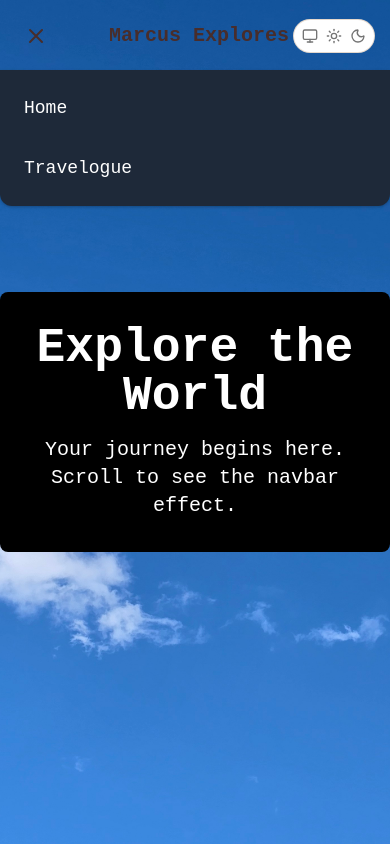
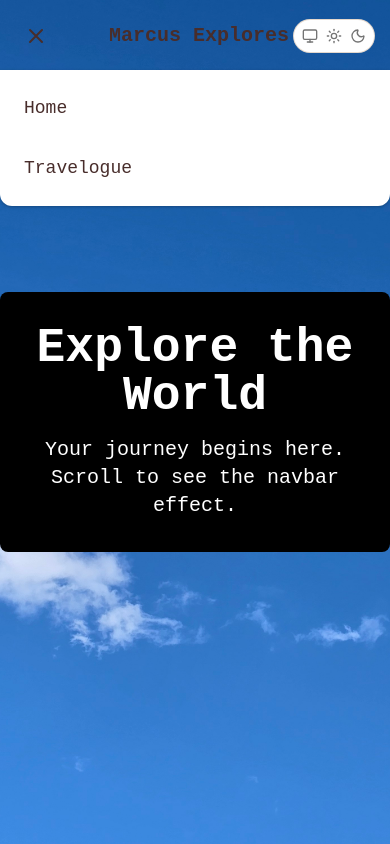
Before and after one commit to marcusexplores/marcusexplores.github.io, a React (Vite) app: page / in a window 390 px wide. Both pictures are taken after a click on the button 36 px from the left and 36 px from the top of the page. Shown: the top 844 px of the page. Built offline with nearby package versions, Linux system fonts and the light colour scheme.

Commit message:
fix basic nav menu logic for animation

```diff
--- a/src/components/navigation/NavigationBar.tsx
+++ b/src/components/navigation/NavigationBar.tsx
@@ -1,5 +1,5 @@
 import { useState, useEffect, useCallback, useMemo } from "react";
-import { motion } from "motion/react";
+import { AnimatePresence, motion } from "motion/react";
 import { NavigationMenu } from "./NavigationMenu";
 import { NavigationBarCenter } from "./NavigationBarCenter";
 import { NavigationBarLeft } from "./NavigationBarLeft";
@@ -19,11 +19,7 @@ export const NavigationBar = () => {
   // Set the header's dynamic style classes
   const headerClass = useMemo(() => {
     return `fixed top-0 left-0 right-0 z-50 transition-all duration-300 ease-in-out px-4 md:px-8 py-4
-      ${
-        isScrolledDown
-          ? "bg-gray-900 shadow-xl border-b border-gray-700"
-          : "bg-transparent border-b border-transparent"
-      }`;
+      ${isScrolledDown ? "bg-gray-900 " : "bg-transparent"}`;
   }, [isScrolledDown]);
 
   // Framer Motion variants for the hide/show animation
@@ -31,6 +27,10 @@ export const NavigationBar = () => {
     visible: { y: 0, opacity: 1 },
     hidden: { y: "-100%", opacity: 0 },
   };
+
+  const handleCloseMenu = useCallback(() => {
+    setIsMenuOpen(false);
+  }, []);
 
   // Debounced scroll handler logic
   const handleScroll = useCallback(() => {
@@ -65,23 +65,41 @@ export const NavigationBar = () => {
     };
   }, [handleScroll]);
 
-  // Close menu when links are clicked or scroll state changes
-  const handleNavigationItemClick = () => {
-    if (isMenuOpen) {
-      setIsMenuOpen(false);
+  // Close menu if scrolling down (when visible state changes)
+  useEffect(() => {
+    if (!isVisible && isMenuOpen) {
+      handleCloseMenu();
     }
+  }, [isVisible, isMenuOpen, handleCloseMenu]);
+
+  const handleMenuIconClick = () => {
+    setIsMenuOpen(!isMenuOpen);
   };
 
-  const handleMenuIconClick = () => {
-    setIsMenuOpen(!isMenuOpen)
-  }
+  // Attach global closing event listeners (Escape key, popstate)
+  useEffect(() => {
+    if (!isMenuOpen) return;
 
-  // Close menu if scrolling down
-  useEffect(() => {
-    if (!isVisible && isMenuOpen) {
-      setIsMenuOpen(false);
-    }
-  }, [isVisible, isMenuOpen]);
+    // 1. Escape Key Handler
+    const handleKeydown = (event: KeyboardEvent) => {
+      if (event.key === "Escape") {
+        handleCloseMenu();
+      }
+    };
+
+    // 2. Popstate (Browser back/forward) Handler
+    const handlePopstate = () => {
+      handleCloseMenu();
+    };
+
+    window.addEventListener("keydown", handleKeydown);
+    window.addEventListener("popstate", handlePopstate);
+
+    return () => {
+      window.removeEventListener("keydown", handleKeydown);
+      window.removeEventListener("popstate", handlePopstate);
+    };
+  }, [isMenuOpen, handleCloseMenu]); // Depend on isMenuOpen to only activate listeners when needed
 
   return (
     <>
@@ -93,16 +111,21 @@ export const NavigationBar = () => {
         transition={{ duration: 0.2 }}
       >
         <div className="flex justify-between items-center max-w-7xl mx-auto">
-          <NavigationBarLeft isMenuOpen={isMenuOpen} onMenuClick={handleMenuIconClick} onLogoClick={handleNavigationItemClick} />
-          <NavigationBarCenter onLogoClick={handleNavigationItemClick} />
-          <NavigationBarRight onNavigationItemClick={handleNavigationItemClick} />
+          <NavigationBarLeft
+            isMenuOpen={isMenuOpen}
+            onMenuClick={handleMenuIconClick}
+            onLogoClick={handleCloseMenu}
+          />
+          <NavigationBarCenter onLogoClick={handleCloseMenu} />
+          <NavigationBarRight
+            onNavigationItemClick={handleCloseMenu}
+          />
         </div>
       </motion.div>
 
-      {isMenuOpen && (
-        <NavigationMenu isScrolledDown={isScrolledDown} onItemClick={handleNavigationItemClick}
-        />
-      )}
+      <AnimatePresence>
+        {isMenuOpen && <NavigationMenu onClose={handleCloseMenu} />}
+      </AnimatePresence>
     </>
   );
 };
--- a/src/components/navigation/NavigationMenu.tsx
+++ b/src/components/navigation/NavigationMenu.tsx
@@ -2,22 +2,23 @@ import { Link } from "react-router";
 import { motion } from "motion/react";
 import { cn } from "@/functions/cn";
 import { navigationMenuItems } from "./data/items";
+import { NavigationMenuBackdrop } from "./NavigationMenuBackdrop";
 
 interface NavigationMenuProps {
-  isScrolledDown: boolean;
-  onItemClick: () => void;
+  onClose: () => void;
 }
 
-export const NavigationMenu = ({ isScrolledDown, onItemClick }: NavigationMenuProps) => (
+export const NavigationMenu = ({ onClose }: NavigationMenuProps) => (
+  <NavigationMenuBackdrop onClick={onClose}>
     <motion.div
       initial={{ opacity: 0, y: -10 }}
       animate={{ opacity: 1, y: 0 }}
       exit={{ opacity: 0, y: -10 }}
-    transition={{ duration: 0.2 }}
+      transition={{ duration: 0.3, ease: "easeOut" }}
+      onClick={(e) => { e.stopPropagation(); }} // Stop click events from propagating to the backdrop div (closing the menu)
       className={cn(
-      "fixed inset-x-0 top-[70px]",
-      isScrolledDown ? "bg-gray-900" : "bg-gray-800",
-      "p-4 shadow-2xl z-40 lg:hidden rounded-b-xl"
+        "fixed inset-x-0 top-[70px] p-4 shadow-2xl z-40 lg:hidden rounded-b-xl",
+        "bg-background"
       )}
     >
       <nav className="flex flex-col space-y-4">
@@ -25,12 +26,13 @@ export const NavigationMenu = ({ isScrolledDown, onItemClick }: NavigationMenuPr
           <Link
             key={index}
             to={item.key}
-          onClick={onItemClick}
-          className="text-lg font-medium text-white hover:text-indigo-400 transition-colors duration-200 p-2 rounded-lg hover:bg-gray-700"
+            onClick={onClose}
+            className="text-lg font-medium text-foreground hover:text-indigo-400 transition-colors duration-200 p-2 rounded-lg hover:bg-gray-700"
           >
             {item.label}
           </Link>
         ))}
       </nav>
     </motion.div>
+  </NavigationMenuBackdrop>
 );
--- /dev/null
+++ b/src/components/navigation/NavigationMenuBackdrop.tsx
@@ -0,0 +1,16 @@
+interface NavigationMenuBackdropProps {
+  onClick: () => void;
+  children: React.ReactNode;
+}
+
+export const NavigationMenuBackdrop = ({ onClick, children }: NavigationMenuBackdropProps) => {
+  return (
+    <div
+    onClick={onClick}
+    className="fixed inset-0 z-30 lg:hidden"
+    aria-hidden="true"
+  >
+    { children }
+  </div>
+  )
+}
```
Lines whose indentation alone changed are shown as unchanged.
